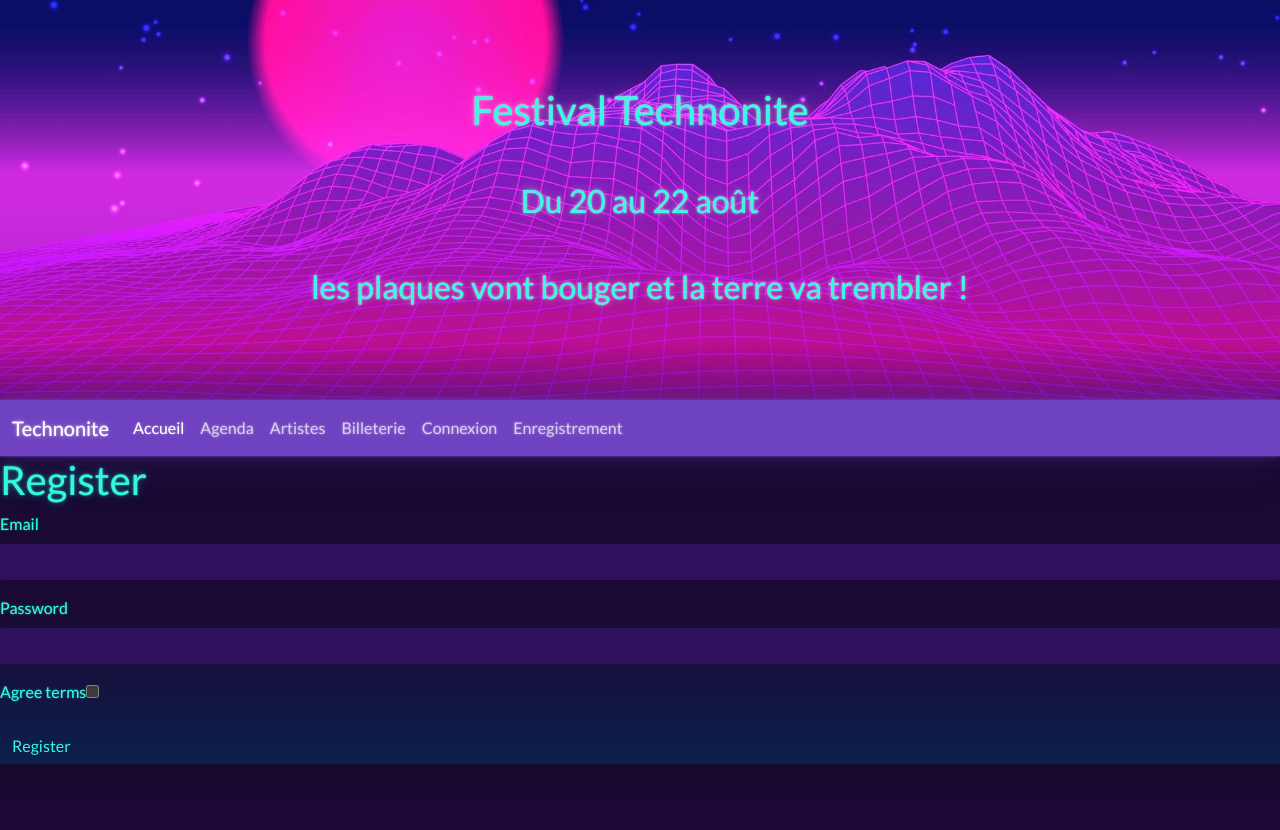
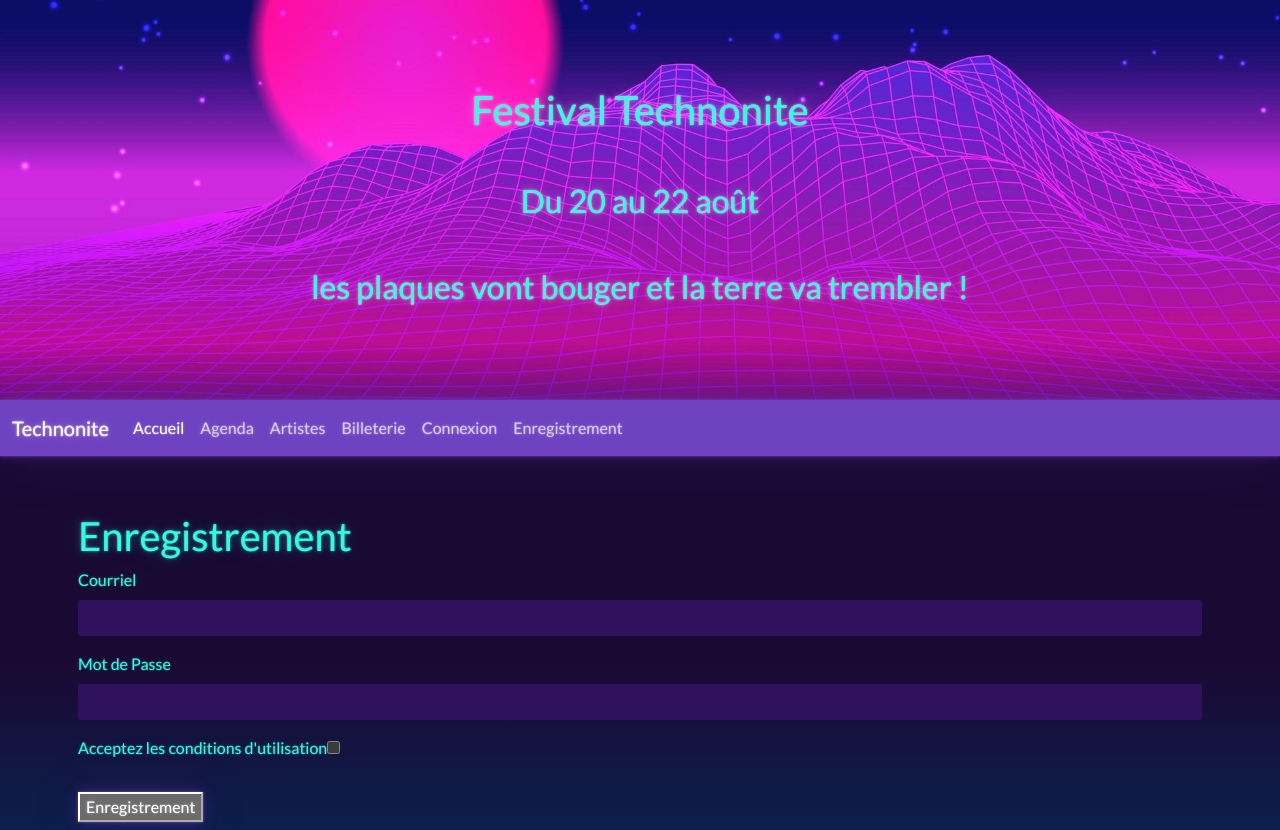
Before and after one commit to dlefebvre614/Simplon-Symfony_5.2-Techno_Festival, a Symfony app: template templates/registration/register.html.twig in a window 1280 px wide. Before the commit the page ends 764 px from the top, so only its background shows below. Run offline with Twig, Linux system fonts and the light colour scheme; the template is opened without the code that fills it, so the values that code supplies are empty; form fields are guessed from the names that the template uses; some libraries are stand-ins or nearby versions.

Commit message:
Add registration

```diff
--- a/src/Controller/PageController.php
+++ b/src/Controller/PageController.php
@@ -9,7 +9,7 @@ use Symfony\Component\Routing\Annotation\Route;
 class PageController extends AbstractController
 {
     /**
-     * @Route("/", name="page")
+     * @Route("/", name="page_home")
      */
     public function home(): Response
     {
--- a/src/Form/RegistrationFormType.php
+++ b/src/Form/RegistrationFormType.php
@@ -25,6 +25,7 @@ class RegistrationFormType extends AbstractType
                         'message' => 'You should agree to our terms.',
                     ]),
                 ],
+
             ])
             ->add('plainPassword', PasswordType::class, [
                 // instead of being set onto the object directly,
@@ -42,8 +43,7 @@ class RegistrationFormType extends AbstractType
                         'max' => 4096,
                     ]),
                 ],
-            ])
-        ;
+            ]);
     }
 
     public function configureOptions(OptionsResolver $resolver)
--- a/src/Security/UserAuthenticator.php
+++ b/src/Security/UserAuthenticator.php
@@ -95,7 +95,7 @@ class UserAuthenticator extends AbstractFormLoginAuthenticator implements Passwo
             return new RedirectResponse($targetPath);
         }
 
-        return new RedirectResponse($this->urlGenerator->generate('home'));
+        return new RedirectResponse($this->urlGenerator->generate('page_home'));
         // throw new \Exception('TODO: provide a valid redirect inside '.__FILE__);
     }
 
--- a/templates/registration/register.html.twig
+++ b/templates/registration/register.html.twig
@@ -7,15 +7,21 @@
         <div class="alert alert-danger" role="alert">{{ flashError }}</div>
     {% endfor %}
 
-    <h1>Register</h1>
+    <div class="container border-secondary p-2 mt-5">
+    <h1>Enregistrement</h1>
 
     {{ form_start(registrationForm) }}
-        {{ form_row(registrationForm.email) }}
+        {{ form_row(registrationForm.email, {
+            label: 'Courriel'
+        }) }}
         {{ form_row(registrationForm.plainPassword, {
-            label: 'Password'
+            label: 'Mot de Passe'
         }) }}
-        {{ form_row(registrationForm.agreeTerms) }}
+        {{ form_row(registrationForm.agreeTerms, {
+            label: 'Acceptez les conditions d\'utilisation'
+        }) }}
 
-        <button type="submit" class="btn">Register</button>
+        <button type="submit" class="btn-primary mt-2">Enregistrement</button>
     {{ form_end(registrationForm) }}
+    </div>
 {% endblock %}
--- a/templates/shared/_nav.html.twig
+++ b/templates/shared/_nav.html.twig
@@ -24,14 +24,29 @@
         </li>
         <li class="nav-item">
           <a class="nav-link" href="#">Billeterie</a>
-		          </li>
-		        <li class="nav-item">
+		</li>
+		<!--<li class="nav-item">
           <a class="nav-link" href="#">Connexion</a>
+        </li>-->
+
+	{% if not is_granted("ROLE_USER") %}
+
+        <li class="nav-item">
+            <a class="nav-link" href="{{ path('app_login') }}">Connexion</a>
         </li>
+		<li class="nav-item">
+            <a class="nav-link" href="{{ path('app_register') }}">Enregistrement</a>
         </li>
+    {% else %}
+        <li class="nav-item">
+            <a class="nav-link" href="{{ path('app_logout') }}">Déconnexion</a>
+        </li>
+    {% endif %}
+
+        <!--</li>
 		        <li class="nav-item">
           <a class="nav-link" href="#">Enregistrement</a>
-        </li>
+        </li>-->
       </ul>
     </div>
   </div>
```
Also changed, not shown: templates/security/login.html.twig (+10 -8 lines), 1 other file.
